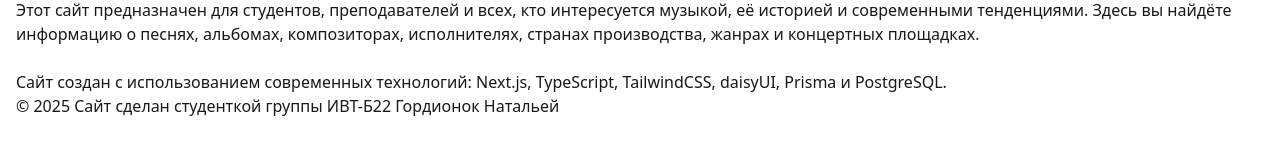
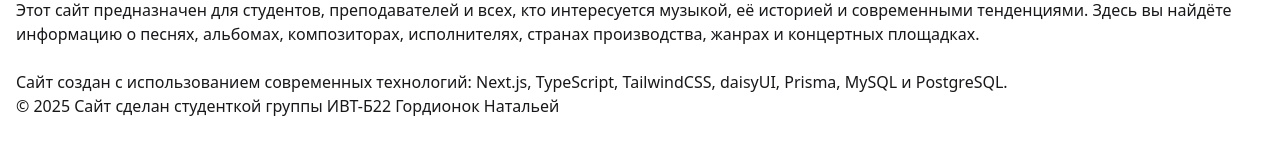
Before and after one commit to kiespetch1/music-db-lab, a Next.js app: page / in a window 1280 px wide. Shown: the part 170-338 px from the top of the page. Built offline with nearby package versions, Linux system fonts and the light colour scheme.

Commit message:
небольшие изменения по тексту

```diff
--- a/src/app/page.tsx
+++ b/src/app/page.tsx
@@ -9,7 +9,7 @@ export default function HomePage() {
           Здесь вы найдёте информацию о песнях, альбомах, композиторах, исполнителях, странах производства, жанрах и концертных площадках.
         </p>
         <p>
-          Сайт создан с использованием современных технологий: Next.js, TypeScript, TailwindCSS, daisyUI, Prisma и PostgreSQL.
+          Сайт создан с использованием современных технологий: Next.js, TypeScript, TailwindCSS, daisyUI, Prisma, MySQL и PostgreSQL.
           <br />
           © 2025 Сайт сделан студенткой группы ИВТ-Б22 Гордионок Натальей
         </p>
```
